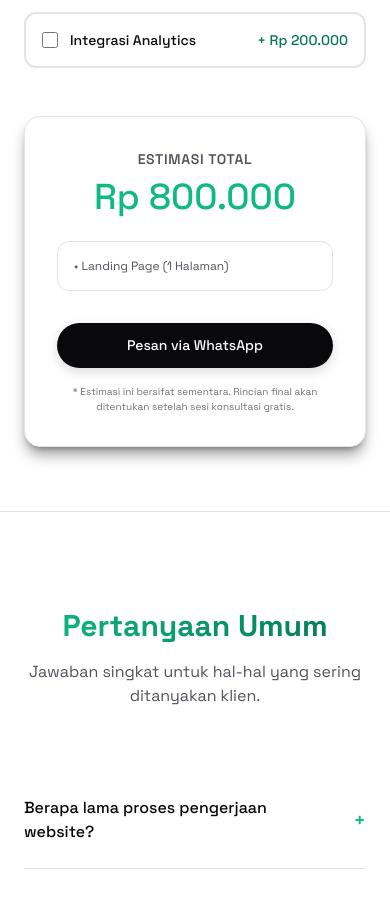
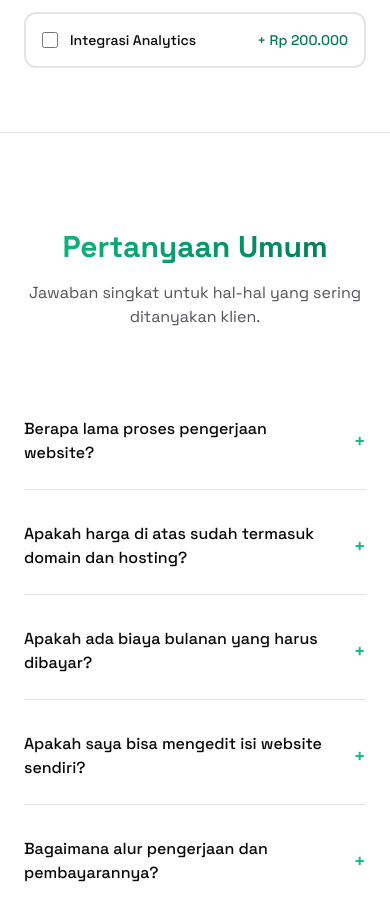
Before and after one commit to znlumins/gradivuscode, a Next.js app: page / in a window 390 px wide. Shown: the part 3925-4829 px from the top of the page. Built offline with nearby package versions, Linux system fonts and the light colour scheme.

Commit message:
style: hide static white result card on mobile screens

```diff
--- a/components/Calculator.tsx
+++ b/components/Calculator.tsx
@@ -234,7 +234,7 @@ export default function Calculator() {
           </div>
 
           {/* Column 3: Sticky Result Card */}
-          <div className="lg:sticky lg:top-28">
+          <div className="hidden lg:block lg:sticky lg:top-28">
             <div className="bg-bg-card border border-border rounded-2xl p-8 text-center shadow-lg shadow-black/40">
               <h3 className="text-text-secondary text-sm font-semibold uppercase tracking-wider mb-2">{t.calculator.estimateLabel}</h3>
               <div className="text-4xl font-heading font-medium text-accent-purple mb-6">
```
